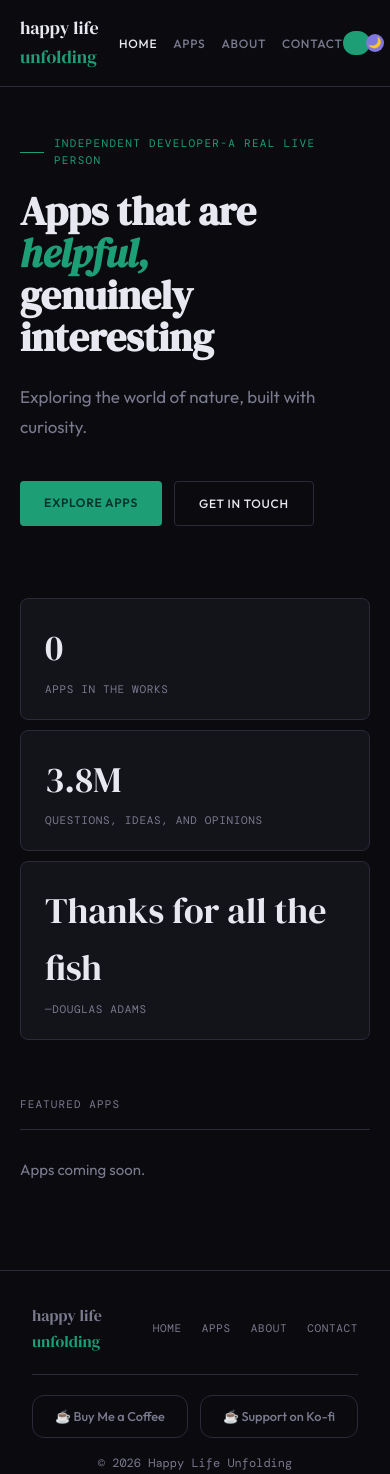
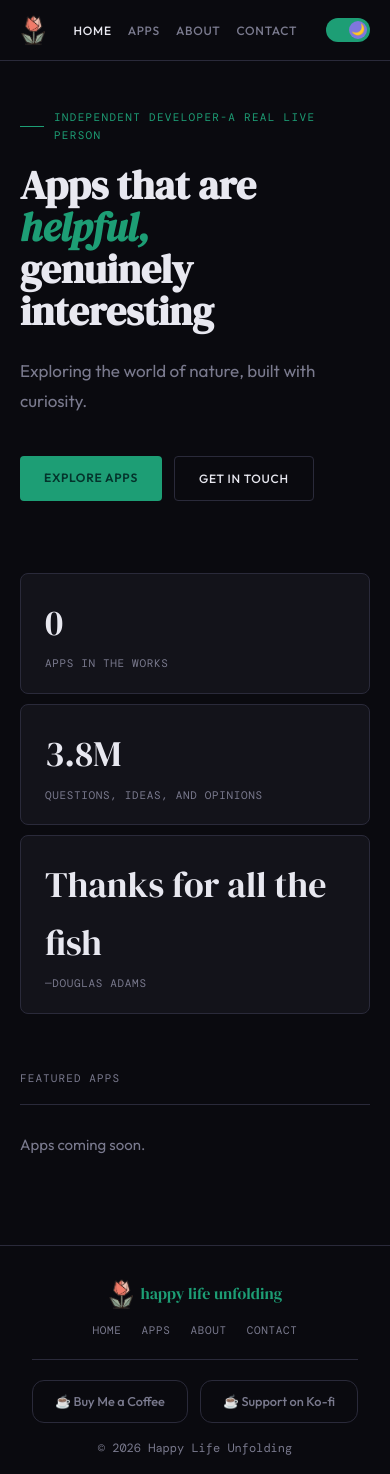
Before and after one commit to goode8/happylifeunfolding, a Django app: page / in a window 390 px wide. Shown: the top 1474 px of the page. Run offline with Django 5.2, Linux system fonts and the light colour scheme; data that the repository does not hold is empty.

Commit message:
new logos

```diff
--- a/core/models.py
+++ b/core/models.py
@@ -52,6 +52,10 @@ class App(models.Model):
     def __str__(self):
         return self.name
 
+    @property
+    def icon_path(self):
+        return f'core/images/{self.slug}.png'
+
     def get_absolute_url(self):
         from django.urls import reverse
         return reverse('app_detail', kwargs={'slug': self.slug})
--- a/core/static/core/css/main.css
+++ b/core/static/core/css/main.css
@@ -10,6 +10,11 @@
   --radius-lg: 12px;
   --max-width: 1100px;
   --transition: .2s ease;
+}
+
+[data-theme="dark"] .app-icon,
+[data-theme="dark"] .detail-icon {
+  background: var(--surface2) !important;
 }
 
 [data-theme="dark"] {
@@ -51,24 +56,41 @@ img { max-width: 100%; display: block; }
 
 /* ─── NAV ────────────────────────────────────────────── */
 .site-nav {
-  display: flex;
-  align-items: center;
-  justify-content: space-between;
-  padding: 18px 32px;
   border-bottom: 1px solid var(--border);
   background: var(--bg);
   position: sticky;
   top: 0;
+  padding: 0 32px;
   z-index: 100;
   transition: background var(--transition);
+}
+.nav-inner {
+  display: flex;
+  align-items: center;
+  justify-content: space-between;
+  max-width: var(--max-width);
+  margin: 0 auto;
+  padding: 18px 0;
 }
 
 .nav-logo {
   font-family: var(--font-display);
   font-size: 18px;
   color: var(--text);
+  display: flex;
+  align-items: center;
+  gap: 10px;
 }
 .nav-logo span { color: var(--accent); }
+.nav-logo-img {
+  height: 32px;
+  width: auto;
+  max-width: none;
+  flex-shrink: 0;
+}
+@media (max-width: 600px) {
+  .nav-logo-text { display: none; }
+}
 
 .nav-links {
   display: flex;
@@ -319,6 +341,12 @@ img { max-width: 100%; display: block; }
   justify-content: center;
   font-size: 26px;
   margin-bottom: 20px;
+  overflow: hidden;
+}
+.app-icon img {
+  width: 44px;
+  height: 44px;
+  object-fit: contain;
 }
 
 .app-card h3 {
@@ -390,6 +418,7 @@ img { max-width: 100%; display: block; }
   display: flex;
   align-items: center;
   justify-content: center;
+  overflow: hidden;
   font-size: 38px;
   margin-bottom: 24px;
 }
@@ -454,7 +483,9 @@ img { max-width: 100%; display: block; }
   align-items: center;
   gap: 12px;
 }
-.app-badge-icon { font-size: 64px; }
+.app-badge-icon { width: 80px; height: 80px; }
+.app-badge-icon img { width: 80px; height: 80px; object-fit: contain; }
+.detail-icon img { width: 60px; height: 60px; object-fit: contain; }
 .app-badge-name {
   font-family: var(--font-display);
   font-size: 24px;
@@ -616,21 +647,24 @@ img { max-width: 100%; display: block; }
   max-width: var(--max-width);
   margin: 0 auto;
   display: flex;
-  flex-direction: row;
+  flex-direction: column;
   align-items: center;
+  gap: 12px;
 }
 
 .footer-logo {
   font-family: var(--font-display);
   font-size: 16px;
   color: var(--muted);
+  display: flex;
+  align-items: center;
+  gap: 8px;
 }
 .footer-logo span { color: var(--accent); }
 
 .footer-nav {
   display: flex;
   gap: 20px;
-  flex: 1;
   justify-content: center;
 }
 .footer-nav a {
@@ -691,7 +725,8 @@ img { max-width: 100%; display: block; }
 
 /* ─── RESPONSIVE ─────────────────────────────────────── */
 @media (max-width: 768px) {
-  .site-nav { padding: 14px 20px; }
+  .site-nav { padding: 0 20px; }
+  .nav-inner { padding: 14px 0; }
   .nav-links { gap: 16px; }
   .hero { padding: 48px 20px 40px; }
   .section { padding: 32px 20px 48px; }
--- a/core/templates/core/app_detail.html
+++ b/core/templates/core/app_detail.html
@@ -1,4 +1,5 @@
 {% extends "core/base.html" %}
+{% load static %}
 
 {% block title %}{{ app.name }} — Happy Life Unfolding{% endblock %}
 {% block meta_description %}{{ app.tagline }}{% endblock %}
@@ -10,7 +11,7 @@
 
 <div class="detail-hero">
   <div class="detail-content">
-    <div class="detail-icon" style="background: {{ app.accent_color }}20">{{ app.emoji }}</div>
+    <div class="detail-icon" style="background: {{ app.accent_color }}20"><img src="{% static app.icon_path %}" alt="{{ app.name }}"></div>
     <h1>{{ app.name }}</h1>
     <p class="detail-tagline">{{ app.tagline }}</p>
     <div class="detail-description">{{ app.description|linebreaksbr }}</div>
@@ -41,7 +42,7 @@
 
   <div class="detail-visual">
     <div class="app-badge" style="--accent: {{ app.accent_color }}">
-      <div class="app-badge-icon">{{ app.emoji }}</div>
+      <div class="app-badge-icon"><img src="{% static app.icon_path %}" alt="{{ app.name }}"></div>
       <div class="app-badge-name">{{ app.name }}</div>
       <div class="app-badge-cat">{{ app.get_category_display }}</div>
     </div>
--- a/core/templates/core/app_list.html
+++ b/core/templates/core/app_list.html
@@ -1,4 +1,5 @@
 {% extends "core/base.html" %}
+{% load static %}
 {% block title %}Apps — Happy Life Unfolding{% endblock %}
 {% block content %}
 <div class="section">
@@ -6,7 +7,7 @@
   <div class="apps-grid">
     {% for app in apps %}
     <a href="{{ app.get_absolute_url }}" class="app-card">
-      <div class="app-icon" style="background: {{ app.accent_color }}20">{{ app.emoji }}</div>
+      <div class="app-icon" style="background: {{ app.accent_color }}20"><img src="{% static app.icon_path %}" alt="{{ app.name }}"></div>
       <h3>{{ app.name }}</h3>
       <p>{{ app.tagline }}</p>
       <div class="app-meta">
--- a/core/templates/core/app_privacy.html
+++ b/core/templates/core/app_privacy.html
@@ -1,4 +1,5 @@
 {% extends "core/base.html" %}
+{% load static %}
 
 {% block title %}{{ app.name }} Privacy Policy — Happy Life Unfolding{% endblock %}
 
@@ -9,7 +10,7 @@
 
 <div class="content-page">
   <div class="content-header">
-    <div class="detail-icon" style="background: {{ app.accent_color }}20">{{ app.emoji }}</div>
+    <div class="detail-icon" style="background: {{ app.accent_color }}20"><img src="{% static app.icon_path %}" alt="{{ app.name }}"></div>
     <h1>{{ app.name }} Privacy Policy</h1>
     <p class="muted">Last updated: {{ app.updated_at|date:"F j, Y" }}</p>
   </div>
--- a/core/templates/core/app_support.html
+++ b/core/templates/core/app_support.html
@@ -1,4 +1,5 @@
 {% extends "core/base.html" %}
+{% load static %}
 
 {% block title %}{{ app.name }} Support — Happy Life Unfolding{% endblock %}
 
@@ -9,7 +10,7 @@
 
 <div class="content-page">
   <div class="content-header">
-    <div class="detail-icon" style="background: {{ app.accent_color }}20">{{ app.emoji }}</div>
+    <div class="detail-icon" style="background: {{ app.accent_color }}20"><img src="{% static app.icon_path %}" alt="{{ app.name }}"></div>
     <h1>{{ app.name }} Support</h1>
     <p class="muted">We're here to help.</p>
   </div>
--- a/core/templates/core/base.html
+++ b/core/templates/core/base.html
@@ -18,7 +18,11 @@
 <body>
 
 <nav class="site-nav">
-  <a href="{% url 'home' %}" class="nav-logo">happy life <span>unfolding</span></a>
+  <div class="nav-inner">
+  <a href="{% url 'home' %}" class="nav-logo">
+    <img src="{% static 'core/images/logo-company.png' %}" alt="Happy Life Unfolding" class="nav-logo-img">
+    <span class="nav-logo-text">happy life <span>unfolding</span></span>
+  </a>
   <ul class="nav-links">
     <li><a href="{% url 'home' %}" {% if request.resolver_match.url_name == 'home' %}class="active"{% endif %}>Home</a></li>
     <li><a href="{% url 'app_list' %}" {% if 'app' in request.resolver_match.url_name %}class="active"{% endif %}>Apps</a></li>
@@ -30,6 +34,7 @@
       <input type="checkbox" id="themeToggle">
       <span class="theme-slider"></span>
     </label>
+  </div>
 </nav>
 
 <main>
@@ -38,7 +43,10 @@
 
 <footer class="site-footer">
   <div class="footer-inner">
-    <a href="{% url 'home' %}" class="footer-logo">happy life <span>unfolding</span></a>
+    <a href="{% url 'home' %}" class="footer-logo">
+      <img src="{% static 'core/images/logo-company.png' %}" alt="Happy Life Unfolding" class="nav-logo-img">
+      <span>happy life <span>unfolding</span></span>
+    </a>
     <nav class="footer-nav">
       <a href="{% url 'home' %}">Home</a>
       <a href="{% url 'app_list' %}">Apps</a>
--- a/core/templates/core/home.html
+++ b/core/templates/core/home.html
@@ -1,4 +1,5 @@
 {% extends "core/base.html" %}
+{% load static %}
 
 {% block title %}Happy Life Unfolding — Educational Apps{% endblock %}
 
@@ -33,7 +34,7 @@
   <div class="apps-grid">
     {% for app in apps %}
     <a href="{{ app.get_absolute_url }}" class="app-card">
-      <div class="app-icon" style="background: {{ app.accent_color }}20">{{ app.emoji }}</div>
+      <div class="app-icon" style="background: {{ app.accent_color }}20"><img src="{% static app.icon_path %}" alt="{{ app.name }}"></div>
       <h3>{{ app.name }}</h3>
       <p>{{ app.tagline }}</p>
       <div class="app-meta">
```
Also changed, not shown: core/static/core/images/being-neighborly.png (added), core/static/core/images/logo-company.png (added), core/static/core/images/my-uncle-the-t-rex.png (added), core/static/core/images/tempest-today.png (added).
